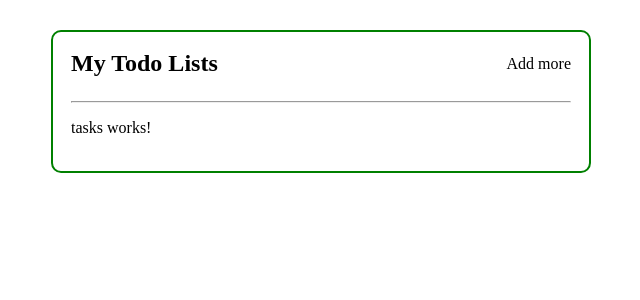
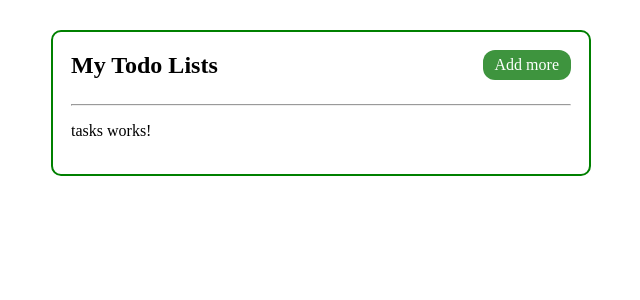
Before and after one commit to sudhansom/todos-angular, an Angular app: page / in a window 1280 px wide. Shown: the top 300 px of the page, without its empty margins (319-959 px from the left). Built offline with nearby package versions, Linux system fonts and the light colour scheme.

Commit message:
give style to the button

```diff
--- a/src/app/components/header-section/header-section.component.html
+++ b/src/app/components/header-section/header-section.component.html
@@ -1,4 +1,4 @@
 <div class="header-section">
   <h2>My Todo Lists</h2>
-  <span>Add more</span>
+  <span class="span-add-button">Add more</span>
 </div>
--- a/src/app/components/header-section/header-section.component.scss
+++ b/src/app/components/header-section/header-section.component.scss
@@ -6,5 +6,17 @@
     h2 {
       margin: 0;
     }
+    .span-add-button {
+      padding:  6px 12px;
+      background-color: rgb(62, 148, 62);
+      border-radius: 12px;
+      color: #fff;
+      cursor: pointer;
+      transition: all .3s ease-in-out;
+    }
+    .span-add-button:hover {
+      background-color: rgb(8, 205, 8);
+      color: #e9e2e2;
+    }
   }
 }
```
